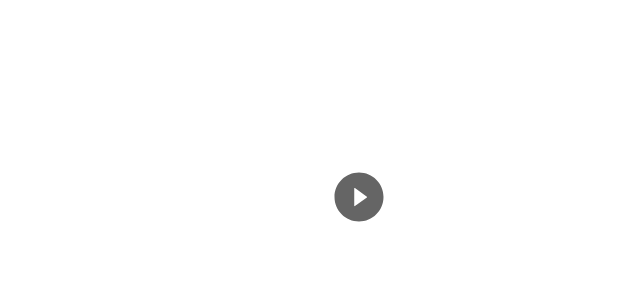
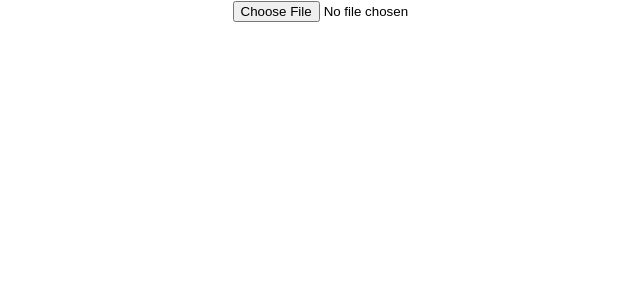
Before and after one commit to udith51/ai_canva, a React (Create React App) app: page / in a window 1280 px wide. Shown: the top 300 px of the page, without its empty margins (281-921 px from the left). Built offline with nearby package versions, Linux system fonts and the light colour scheme.

Commit message:
User input for video

```diff
--- a/src/components/Video.jsx
+++ b/src/components/Video.jsx
@@ -1,13 +1,14 @@
 import React, { useEffect, useRef, useState } from 'react'
 import './Video.css'
-import videoSource from "../sample.mp4"
 import { AiFillPauseCircle, AiFillPlayCircle } from 'react-icons/ai';
-export default function Video() {
+export default function Video({ videoFile }) {
 
     const canvasRef = useRef(null);
     const videoRef = useRef(null);
     const [showControls, setShowControls] = useState(true);
-    const [iconState, setIconState] = useState("play");
+    const [iconState, setIconState] = useState("pause");
+    const [videoSource, setVideoSource] = useState(null);
+    const [canPlay, setCanPlay] = useState(false);
 
     useEffect(() => {
         const canvas = canvasRef.current;
@@ -52,7 +53,17 @@ export default function Video() {
         const handleMouseLeave = () => {
             setShowControls(false);
         }
+        const handleCanPlay = () => {
+            setCanPlay(true);
+        };
 
+        if (videoFile) {
+            const videoURL = URL.createObjectURL(videoFile);
+            setVideoSource(videoURL);
+            video.load();
+        }
+
+        video.addEventListener('canplay', handleCanPlay);
         canvas.addEventListener('click', togglePlayPause);
         canvas.addEventListener('mouseenter', handleMouseEnter);
         canvas.addEventListener('mouseleave', handleMouseLeave);
@@ -62,15 +73,16 @@ export default function Video() {
             canvas.removeEventListener('click', togglePlayPause);
             canvas.removeEventListener('mouseenter', handleMouseEnter);
             canvas.removeEventListener('mouseleave', handleMouseLeave);
+            video.removeEventListener('canplay', handleCanPlay);
         };
 
-    }, [])
+    }, [videoFile, canPlay])
 
 
     return (
         <div className="video">
             <canvas width="600" height="400" ref={canvasRef}></canvas>
-            {showControls &&
+            {videoFile && showControls &&
                 <div className="controls">
                     <div className="playPauseIcon" onClick={videoRef.current && videoRef.current.click()}>
                         {iconState === "play" ? <AiFillPlayCircle className='icon' size={56} /> : <AiFillPauseCircle className='icon' size={56} />}
@@ -91,5 +103,6 @@ export default function Video() {
                 Your browser does not support the video tag.
             </video>
         </div>
+
     )
 }
--- a/src/pages/Home.jsx
+++ b/src/pages/Home.jsx
@@ -1,10 +1,17 @@
-import React from 'react'
+import React, { useState } from 'react'
 import Video from '../components/Video'
 
 export default function Home() {
+    const [file, setFile] = useState(null);
+
+    const handleFileChange = (e) => {
+        e.target.files && setFile(e.target.files[0]);
+        console.dir(e.target.files[0]);
+    }
     return (
         <div className="home">
-            <Video />
+            <input type="file" accept='video/*' onChange={handleFileChange} />
+            <Video videoFile={file} />
         </div>
     )
 }
```
